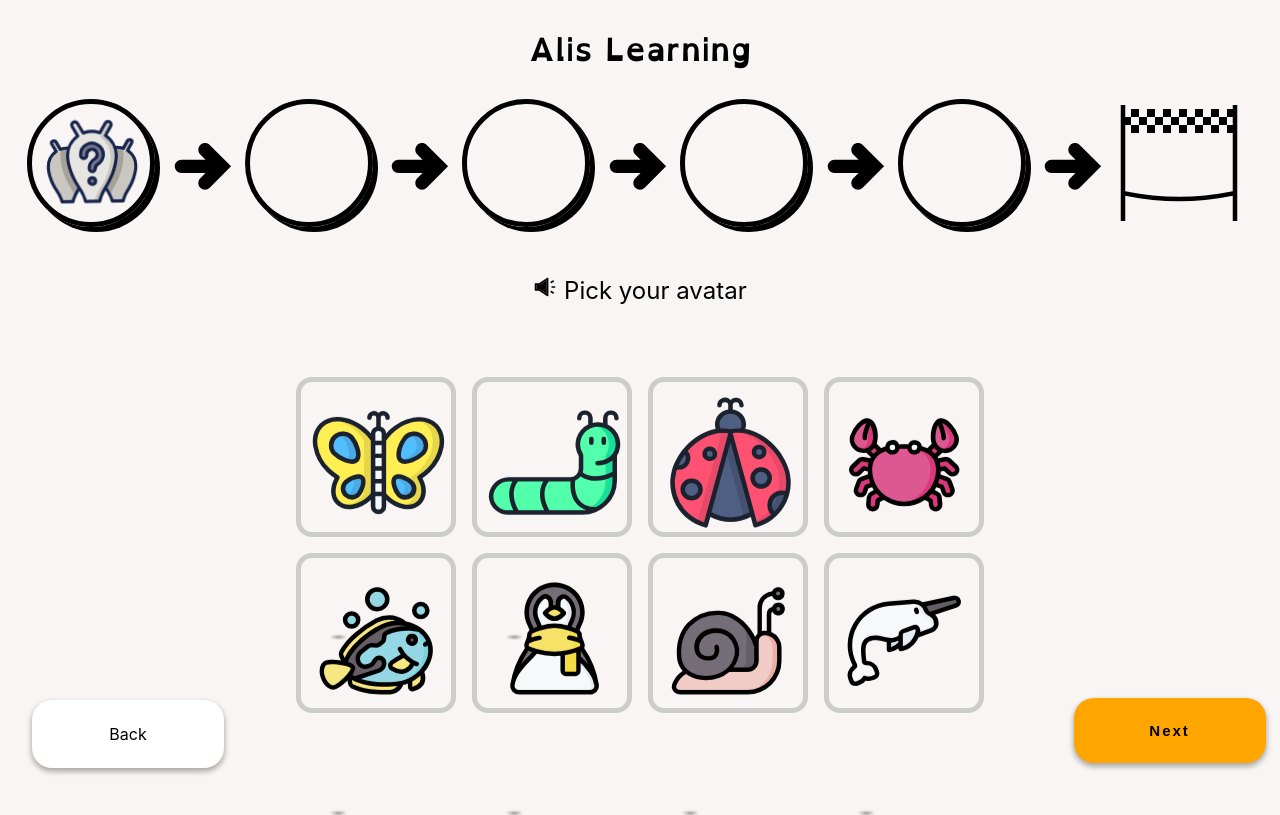
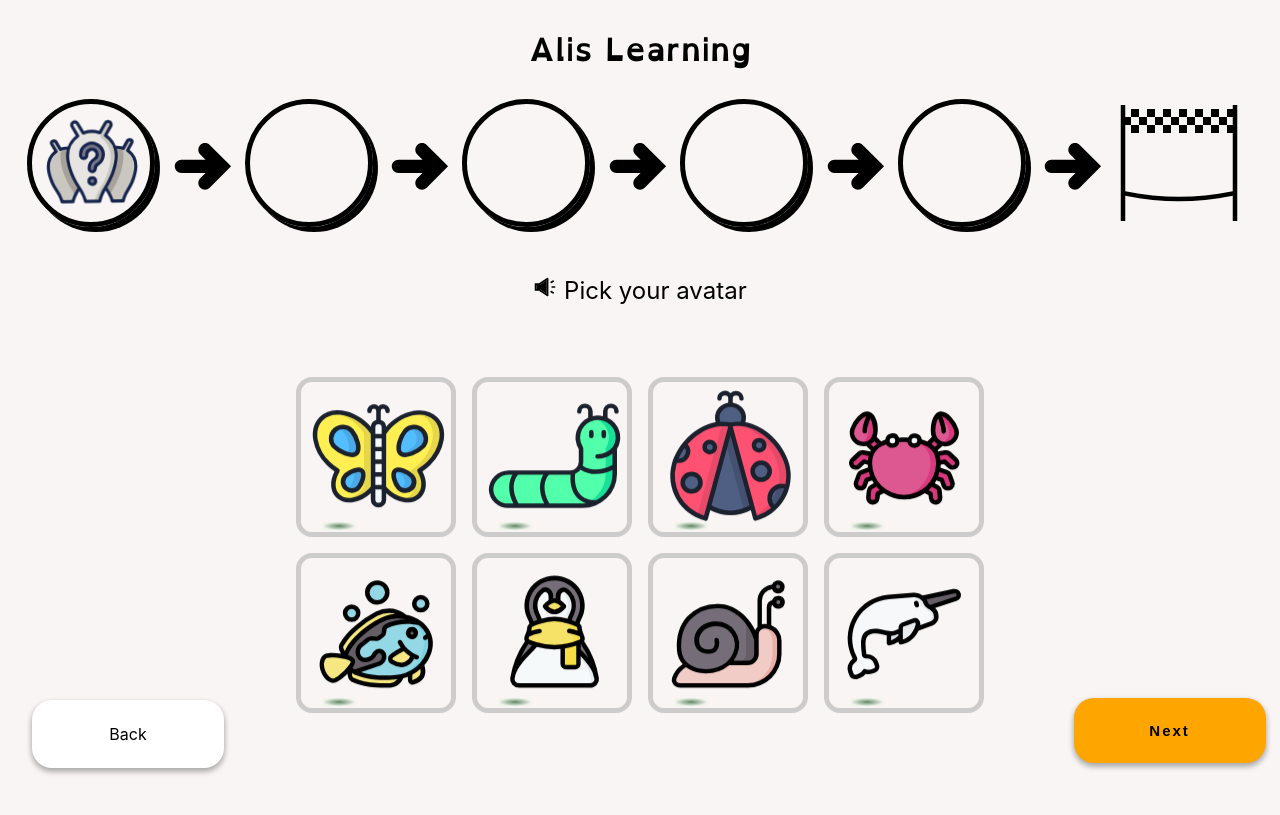
Before and after one commit to fac24/alis-learning, a Next.js app: page /learner-onboarding/avatar-selection in a window 1280 px wide. Built offline with nearby package versions, Linux system fonts and the light colour scheme.

Commit message:
updated sizing for styled component making the avatars bounce and dance

```diff
--- a/pages/learner-onboarding/avatar-selection.js
+++ b/pages/learner-onboarding/avatar-selection.js
@@ -85,12 +85,13 @@ const StyledListItem = styled.li`
   }
 `;
 
-const AVATAR_SIZE = "65px";
+const AVATAR_SIZE = "4.063rem";
+const SHADOW_SIZE = "8rem";
 // const DURATION = "0.5s";
 const DURATION = "1s";
-const SHADOW_HEIGHT = `${Math.round(48 / 5)}px`;
-const DROP_HEIGHT = "200px";
-const OFFSET = "0px";
+const SHADOW_HEIGHT = `${Math.round(15 / 30)}rem`;
+const DROP_HEIGHT = "2rem";
+const OFFSET = "0rem";
 
 const bounce = keyframes`
   from {
@@ -122,18 +123,14 @@ const StyledImage = styled.img`
 `;
 
 const Shadow = styled.div`
-  width: ${AVATAR_SIZE};
+  width: ${SHADOW_SIZE};
   height: ${SHADOW_HEIGHT};
-  background: radial-gradient(
-    50% 50%,
-    rgba(150, 150, 150, 1),
-    rgba(150, 150, 150, 0.05)
-  );
+  background: radial-gradient(50% 50%, rgb(95 136 101), rgb(208 248 197 / 15%));
   position: absolute;
   top: calc(
-    ${OFFSET} + ${DROP_HEIGHT} + ${AVATAR_SIZE} - 1.5 * ${SHADOW_HEIGHT}
+    ${OFFSET} + ${DROP_HEIGHT} + ${SHADOW_SIZE} - 1.5 * ${SHADOW_HEIGHT}
   );
-  left: calc(25% - ${AVATAR_SIZE} / 2);
+  left: calc(25% - ${SHADOW_SIZE} / 2);
   animation-name: ${grow};
   animation-duration: ${DURATION};
   animation-direction: alternate;
```
